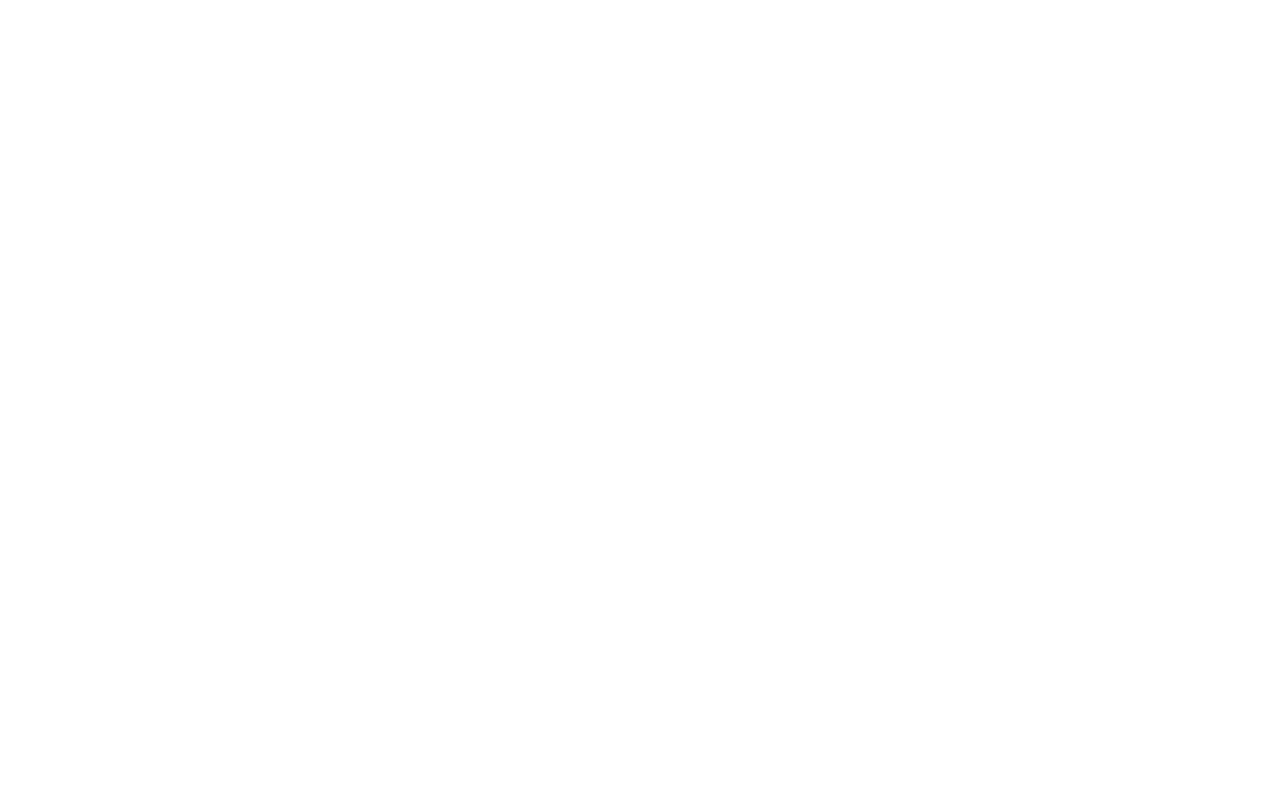
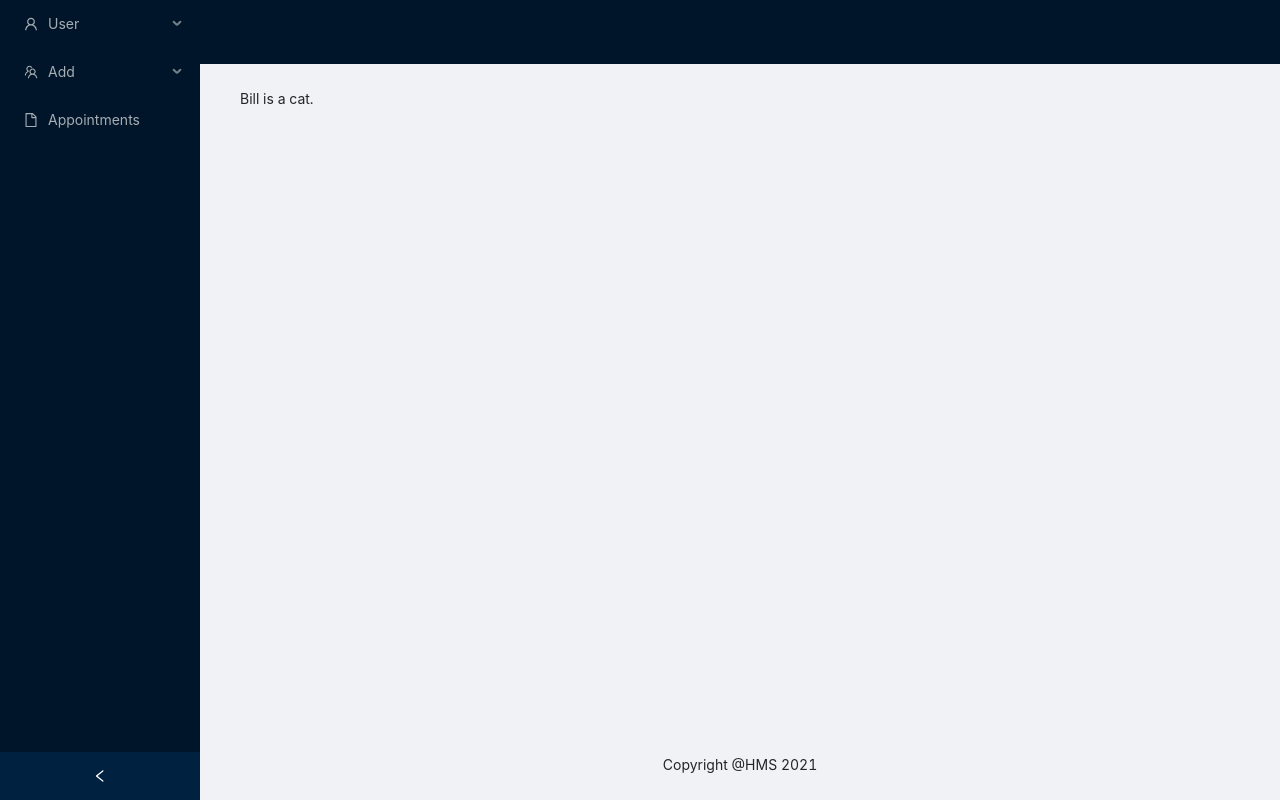
Before and after one commit to NoorAhmed407/hms, a React (Create React App) app: page /dashboard in a window 1280 px wide. Built offline with nearby package versions, Linux system fonts and the light colour scheme.

Commit message:
Updated Dashboard

```diff
--- a/src/App.js
+++ b/src/App.js
@@ -4,6 +4,7 @@
 import { BrowserRouter, Route } from "react-router-dom";
 import RegisterForm from "./Component/RegisterForm";
 import Home from "./Pages/Home";
+import Dashboard from "./Pages/Dashboard";
 
 function App() {
   return (
@@ -12,6 +13,7 @@
         <Route exact path="/login" component={Login} />
         <Route exact path="/register" component={RegisterForm} />
         <Route exact path="/home" component={Home} />
+        <Route exact path="/dashboard" component={Dashboard} />
       </BrowserRouter>
     </div>
   );
--- a/src/Component/FormLogin.js
+++ b/src/Component/FormLogin.js
@@ -13,7 +13,7 @@
   };
 
   return (
-    <div>
+    <div className="m-5">
       <Typography.Title>Login</Typography.Title>
       <div className="my-2">
         <InputField
--- a/src/Component/Header.js
+++ b/src/Component/Header.js
@@ -1,5 +1,6 @@
 import React from "react";
-import { Button, Descriptions, PageHeader } from "antd";
+import { Badge, Button, Descriptions, PageHeader } from "antd";
+import { Link } from "react-router-dom";
 
 function Header(props) {
   return (
@@ -11,8 +12,14 @@
           title="HMS"
           subTitle="Solution For Hospital"
           extra={[
-            <Button key="3">Book Appointment</Button>,
-            <Button key="2">My Appointment</Button>,
+            <Link to="/bookappointment">
+              <Button key="3">Book Appointment</Button>
+            </Link>,
+            <Link to="/myappointment">
+              <Badge size={"default"} count={4}>
+                <Button key="2">My Appointments</Button>
+              </Badge>
+            </Link>,
             <Button key="1" type="primary">
               Logout
             </Button>,
--- a/src/Component/RegisterForm.js
+++ b/src/Component/RegisterForm.js
@@ -5,7 +5,7 @@
 
 function RegisterForm(props) {
   return (
-    <div>
+    <div className="m-5">
       <Typography.Title>Register</Typography.Title>
       <div className="my-2">
         <InputField
--- a/src/Pages/Dashboard.js
+++ b/src/Pages/Dashboard.js
@@ -1,7 +1,64 @@
-import React from "react";
+import React, { useState } from "react";
+import { Layout, Menu } from "antd";
+import { FileOutlined, TeamOutlined, UserOutlined } from "@ant-design/icons";
 
-function Dashboard(props) {
-  return <div></div>;
-}
+const { Header, Content, Footer, Sider } = Layout;
+const { SubMenu } = Menu;
+
+const Dashboard = (props) => {
+  const [collapsed, setCollapsed] = useState(false);
+  const [selected, setSelected] = useState("");
+  const onCollapse = (collapsed) => {
+    console.log(collapsed);
+    setCollapsed(collapsed);
+  };
+
+  return (
+    <Layout style={{ minHeight: "100vh" }}>
+      <Sider collapsible collapsed={collapsed} onCollapse={onCollapse}>
+        <div className="logo" />
+        <Menu theme="dark" defaultSelectedKeys={["1"]} mode="inline">
+          <SubMenu key="sub1" icon={<UserOutlined />} title="User">
+            <Menu.Item key="3" onClick={() => setSelected("User List")}>
+              User List
+            </Menu.Item>
+            <Menu.Item key="4" onClick={() => setSelected("Doctor List")}>
+              Doctor List
+            </Menu.Item>
+          </SubMenu>
+          <SubMenu key="sub2" icon={<TeamOutlined />} title="Add">
+            <Menu.Item key="6" onClick={() => setSelected("Add User")}>
+              Add User
+            </Menu.Item>
+            <Menu.Item key="8" onClick={() => setSelected("Add Doctor")}>
+              Add Doctor
+            </Menu.Item>
+          </SubMenu>
+          <Menu.Item
+            key="9"
+            icon={<FileOutlined />}
+            onClick={() => setSelected("Appointments")}
+          >
+            Appointments
+          </Menu.Item>
+        </Menu>
+      </Sider>
+      <Layout className="site-layout">
+        <Header className="site-layout-background" style={{ padding: 0 }} />
+        <Content style={{ margin: "0 16px" }}>
+          <div
+            className="site-layout-background"
+            style={{ padding: 24, minHeight: 360 }}
+          >
+            {selected == "" ? "Bill is a cat." : selected}
+          </div>
+        </Content>
+        <Footer style={{ textAlign: "center" }}>
+          Copyright @HMS {new Date().getFullYear()}
+        </Footer>
+      </Layout>
+    </Layout>
+  );
+};
 
 export default Dashboard;
--- a/src/Pages/Login.js
+++ b/src/Pages/Login.js
@@ -1,4 +1,3 @@
-import { Typography } from "antd";
 import React from "react";
 import FormLogin from "../Component/FormLogin";
 
--- a/src/Pages/Register.js
+++ b/src/Pages/Register.js
@@ -4,8 +4,7 @@
 
 function Login(props) {
   return (
-    <div>
-      <Typography.Title level={1}>Register</Typography.Title>
+    <div className="m-5">
       <RegisterForm />
     </div>
   );
```
